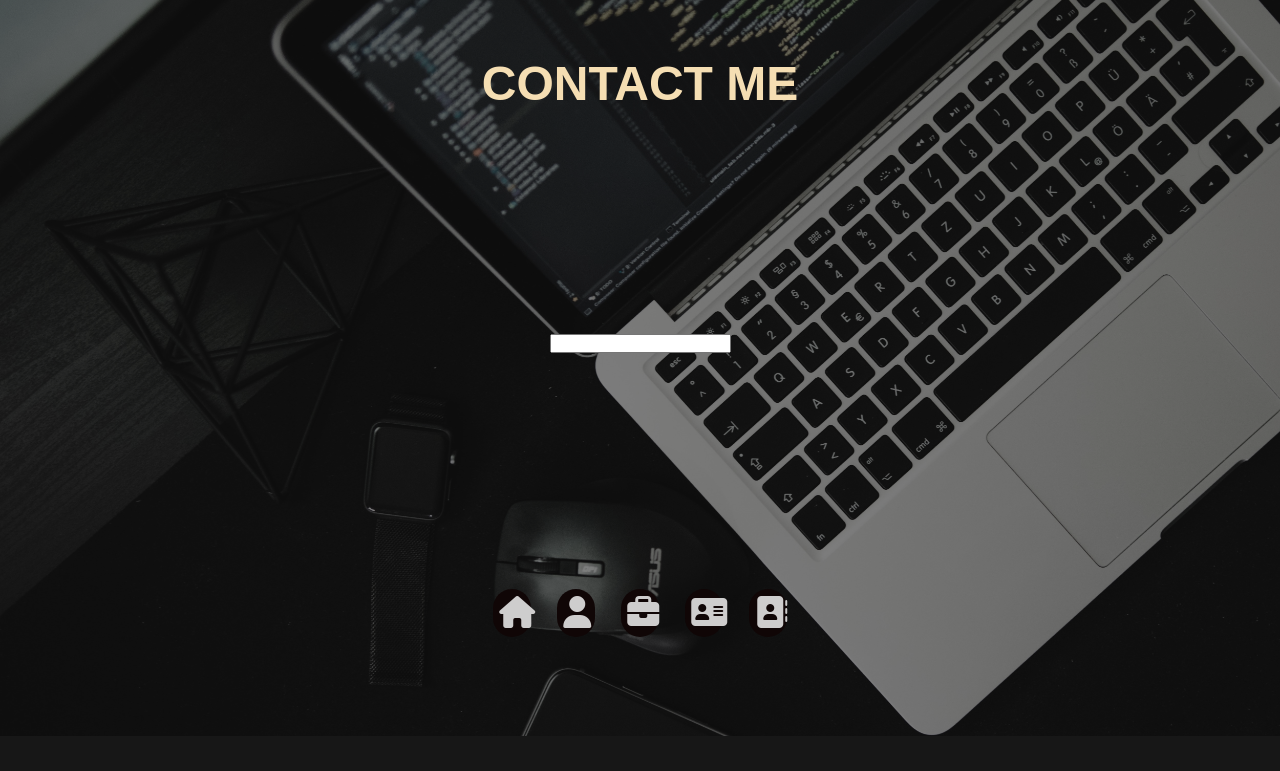
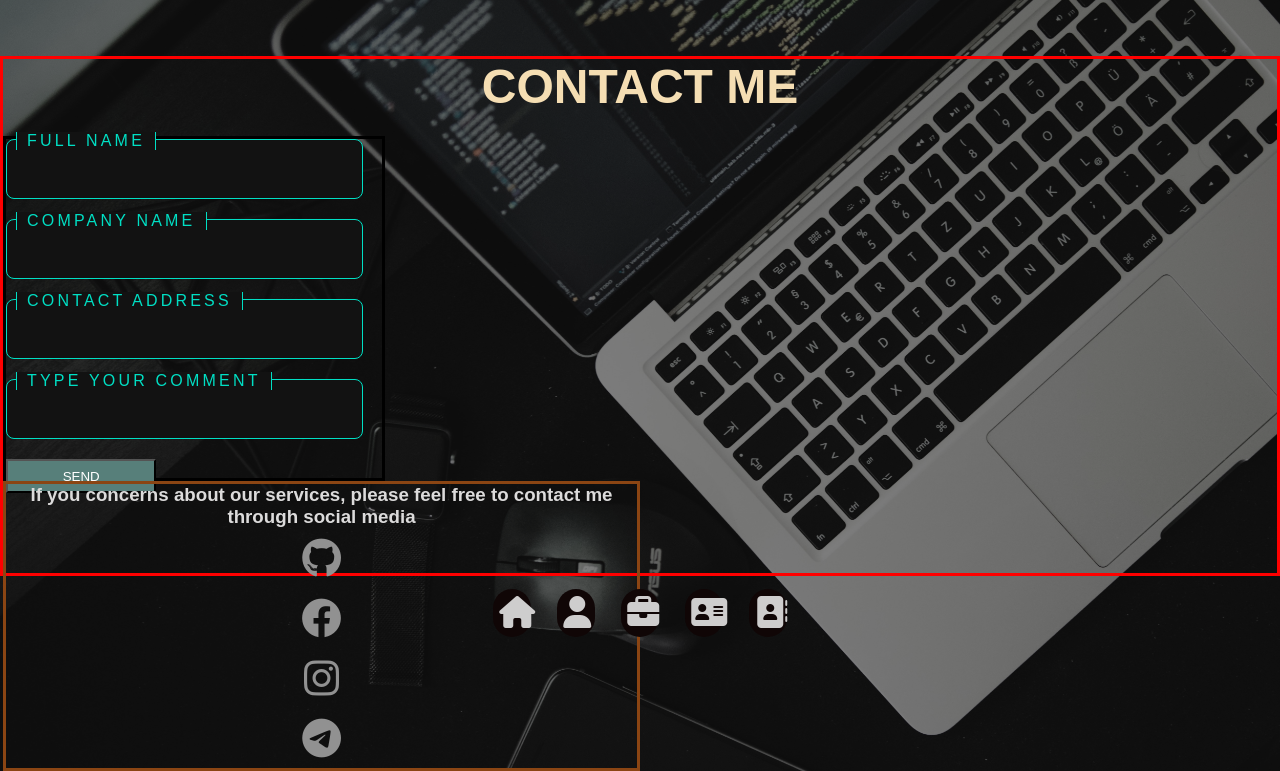
Before and after one commit to Hermelab1/Portfolio_mypage, a PHP site: page /pages/Contact.html in a window 1280 px wide. Shown: the part 64-835 px from the top of the page. Before the commit the page ends 800 px from the top, so only its background shows below. Run offline with PHP 8.4, Linux system fonts and the light colour scheme; some libraries are stand-ins or nearby versions.

Commit message:
commit on 13-06-2023

```diff
--- a/css/main.css
+++ b/css/main.css
@@ -94,16 +94,15 @@ header{
 h2{
     font-size: 3rem;
     width: 100%;
+    height: 15%;
     text-align: center;
     color: wheat;
-    font-family: "Gotham A","Gotham B","Source Sans Pro",arial,helvetica,sans-serif;
+    font-family: "Quicksand", sans-serif;
 }
 .containers .images{
     width: 25%;
     display: grid;
     position: relative;
-    padding: 20px 20px 20px 20px;
-    margin: 30px 30px 30px 30px;
     background-image:url(../img/my_image.jpg);
     background-size: cover;
     background-repeat: no-repeat;
@@ -121,7 +120,7 @@ h2{
     text-align: center;
     padding-top: 5%;
     font-weight: 600;
-    font-family: Source Sans Pro;
+    font-family: "Quicksand", sans-serif;
 }
 .containers .history button{
     background: black;
@@ -137,7 +136,123 @@ h2{
     color: wheat;
 }
 /*Css for Portfolio page*/
-.containers .portfolio {
+.containersp{
+    top: 15%;
+    position:absolute;
+    width: 100%;
+    height: 65%;
+    color: rgb(220, 219, 219);
+}
+.portfolio{
+    top: 0%;
+    position: relative;
+    width: 100%;
+    height: 65%;
+    display:flex;
+    flex-wrap: wrap;
+    justify-content: center;
+}
+
+.p1, .p2, .p3{
+    width: 30%;
+    margin-right: 40px;
+    position: relative;
+    display:flex;
+    flex-wrap: wrap;
+    justify-content: center;
+    margin: 0px 30px 0px 30px;
+    padding: 0px 30px 0px 30px;
+}
+.p1{
+    background-image: url(/img/WeddingEvents.png);
+    background-repeat: no-repeat;
+    background-size: cover;
+    border-radius: 20px;
+}
+.p2{
+    background-image: url(/img/Admas.png);
+    background-repeat: no-repeat;
+    background-size: cover;
+    border-radius: 20px;
+}
+.p3{
+    background-image: url(/img/portfolio1.jpg);
+    background-repeat: no-repeat;
+    background-size: cover;
+    border-radius: 20px;
+
+}
+.p1 .overlay, .p2 .overlay, .p3 .overlay{
+    display: none;
+}
+
+.p1::after, .p2::after, .p3::after{
+    width: 100%;
+    height: 100%;
+    position: absolute;
+    left: 0;
+    content: '';
+    top: 0;
+    transform: .5s;
+    border-radius: 20px;
+    display: block;
+}
+.p1:hover::after, .p2:hover::after, .p3:hover::after{
+    background: linear-gradient(to bottom,rgb(22, 22, 22, 0.95)0,rgba(22, 22, 22, 0.95)25%,rgba(22, 22, 22, 0.95)50%,rgba(22, 22, 22, 0.95)75%,rgba(22, 22, 22, 0.95)100%);
+    display: block;
+}
+.p1 .overlay, .p2 .overlay, .p3 .overlay{
+    text-align: center;
+    padding: 20px;
+    margin-bottom: 20px;
+    bottom: 0;
+    z-index: 1;
+    transition: translateY(145px);
+    transition: all .5s cubic-bezier(.13, .62, .81, 91) 0s;
+}
+.p1 .overlay h3, .p2 .overlay h3, .p3 .overlay h3{
+    font-family: big John;
+}
+.p1:hover,.p2:hover,.p3:hover, .overlay{
+    transform: translateY(0);
+}
+
+
+
+
+
+
+/*CSS For service page*/
+.containers .services{
+    line-height: 40px;
+    border-radius: 10px;
+    width: 30%;
+    position: relative;
+    padding-left: 20px ;
+    padding-right: 20px;
+    font-size: 20px;
+    text-align: center;
+    padding-top: 5%;
+    font-weight: 600;
+    font-family: sans-serif;
+}
+
+.containers .services li{
+    list-style: none;
+    font-weight: 900;
+    line-height: 50px;
+}
+
+.containers .services li:hover{
+    background: rgb(206, 206, 206);
+    padding: 10px;
+    margin: 5px;
+    color: black;
+}
+
+/*css for contact page*/
+.containersc{
+    border: solid red;
     top: 15%;
     position:absolute;
     width: 100%;
@@ -147,47 +262,85 @@ h2{
     flex-wrap: wrap;
     justify-content: center;
 }
-.containers .portfolio .p1, .p2, .p3{
-    line-height: 40px;
-    border-radius: 10px;
-    width: 25%;
+.contactform{
+    border: solid black;
     position: relative;
-    border: solid red;
-    padding-left: 20px ;
-    padding-right: 20px;
-    font-size: 30px;
+    width: 30%;
+    display: grid;
+    justify-content: center;
+}
+
+.contactform input{
+    width: 95%;
+    padding: 15px;
+    margin-bottom: 20px;
+    border: 1px solid rgba(255, 255, 255, 0.25);
+    background: rgb(18, 18, 18);
+    border-radius: 8px;
+    outline: none;
+    color: #fff;
+    font-size: 1.5rem;
+    transition: 0.5s;
+}
+.contactform span{
+    position: absolute;
+    left: 0;
+    padding: 15px;
+    pointer-events: none;
+    font-size: 1rem;
+    font-family: sans-serif;
+    color: rgb(255, 255, 255, 0.25);
+    text-transform: uppercase;
+    transition: 0.5s;
+}
+.contactform input:valid~span,
+.contactform input:focus~span{
+    color: #00dfc4;
+    transform: translateX(10px) translateY(-7px);
+    font-size: 1em;
+    padding: 0px 10px;
+    background: rgb(18, 18, 18);
+    border-right: 1px solid #00dfc4;
+    border-left: 1px solid #00dfc4;
+    letter-spacing: 0.2em;
+}
+.contactform input:valid,
+.contactform input:focus{
+    border: 1px solid #00dfc4;
+}
+.contactform:nth-child(2) input:valid~span,
+.contactform:nth-child(2) input:focus~span{
+    background: #00dfc4;
+    color: #1d2b3a;
+    border-radius: 2px;
+}
+.buttonsf{
+    background-color: #577f7a;
+    color: white;
+    width: 40%;
+    height: 10%;
+}
+
+.contactlink{
+    border: solid saddlebrown;
     text-align: center;
-    padding-top: 5%;
-    font-weight: 600;
-    font-family: Source Sans Pro;
+    font-family: sans-serif;
+    position: relative;
+    display: grid;
+    width: 50%;
+
 
 }
-.containers .services{
-    line-height: 40px;
-    border-radius: 10px;
-    width: 35%;
-    position: relative;
-    padding-left: 20px ;
-    padding-right: 20px;
-    font-size: 30px;
-    text-align: center;
-    padding-top: 5%;
-    font-weight: 600;
-    font-family: Source Sans Pro;
+.contactlink i{
+
+    font-size: 2.5rem;
+    color: #919191;
+    margin: 10px;
 }
 
-.containers .services li{
-    list-style: none;
-    font-weight: 900;
-    line-height: 60px;
-}
 
-.containers .services li:hover{
-    background: rgb(206, 206, 206);
-    padding: 10px;
-    margin: 5px;
-    color: white;
-}
+
+
 
 
 
--- a/pages/about.html
+++ b/pages/about.html
@@ -23,7 +23,7 @@
                 <h2>ABOUT ME</h2>
                 <div class="images"><img src="" alt=""></div>
                 <div class="history">
-                    <p>I am Hermela Birhanu, a web developer with a passion for creating beautiful and functional websites. I have experience in HTML, CSS, JavaScript, and PHP. I invite you to explore some of my projects and contact me if you are interested in working with me.</p>
+                    <p>I am Hermela Birhanu, a web developer with a passion for creating beautiful and functional websites, web apps & also desktop apps. I have experience in HTML, CSS, JavaScript, C#, PHP and SQL. I invite you to explore some of my projects and contact me if you are interested in working with me.</p>
                     <button><a href="../cvfile/HermelaBirhanuQATesterCV.pdf">DOWNLOAD CV</a></button>
                 </div>
             </section>
--- a/pages/contact.html
+++ b/pages/contact.html
@@ -19,17 +19,33 @@
             </div>
         </header>
         <div class="container">
-            <section class="containers">
+            <section class="containersc">
                 <h2>CONTACT ME</h2>
                 <div class="contacts">
                     <div class="contactform">
-                        <input
-
+                    <form action="POST">
+                        <input type="text" name="name" id="name">
+                        <span>Full Name</span>
+                        <input type="text" name="companyname" id="companyname">
+                        <span>Company Name</span>
+                        <input type="text" name="address" id="address">
+                        <span>Contact Address</span>
+                        <input  type="text" name="address" id="address">
+                        <span>Type your comment</span>
+                        <button name="signin" class="buttonsf" id="signin"> SEND</button>
+                   </form>
                     </div>
                     <div class="contactlink">
-
+                        <h3>If you concerns about our services, please feel free to contact me through social media</h3>
+                        <a href="#"><i class="fa-brands fa-github"></i></a>
+                        <a href="#"><i class="fa-brands fa-facebook"></i></a>
+                        <a href="#"><i class="fa-brands fa-instagram"></i></a>
+                        <a href="#"><i class="fa-brands fa-telegram"></i></a>
                     </div>
                 </div>
+
+            </div>
+
 
             </section>
             <section class="card2">
```
Also changed, not shown: pages/portfolio.html (+14 -6 lines), img/Admas.png (added), img/HalojaEvent.png (deleted), img/WeddingEvents.png (added), img/my_image.jpg, img/portfolio1.jpg.
